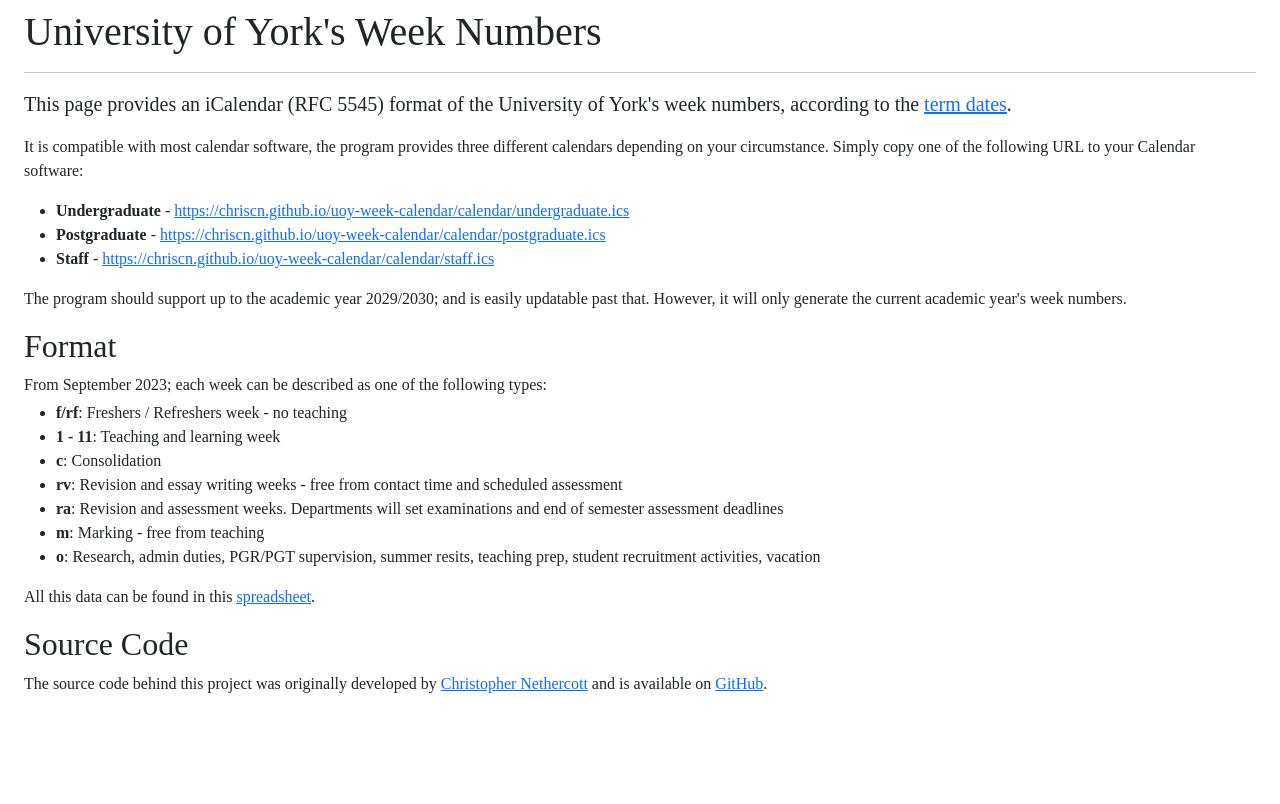
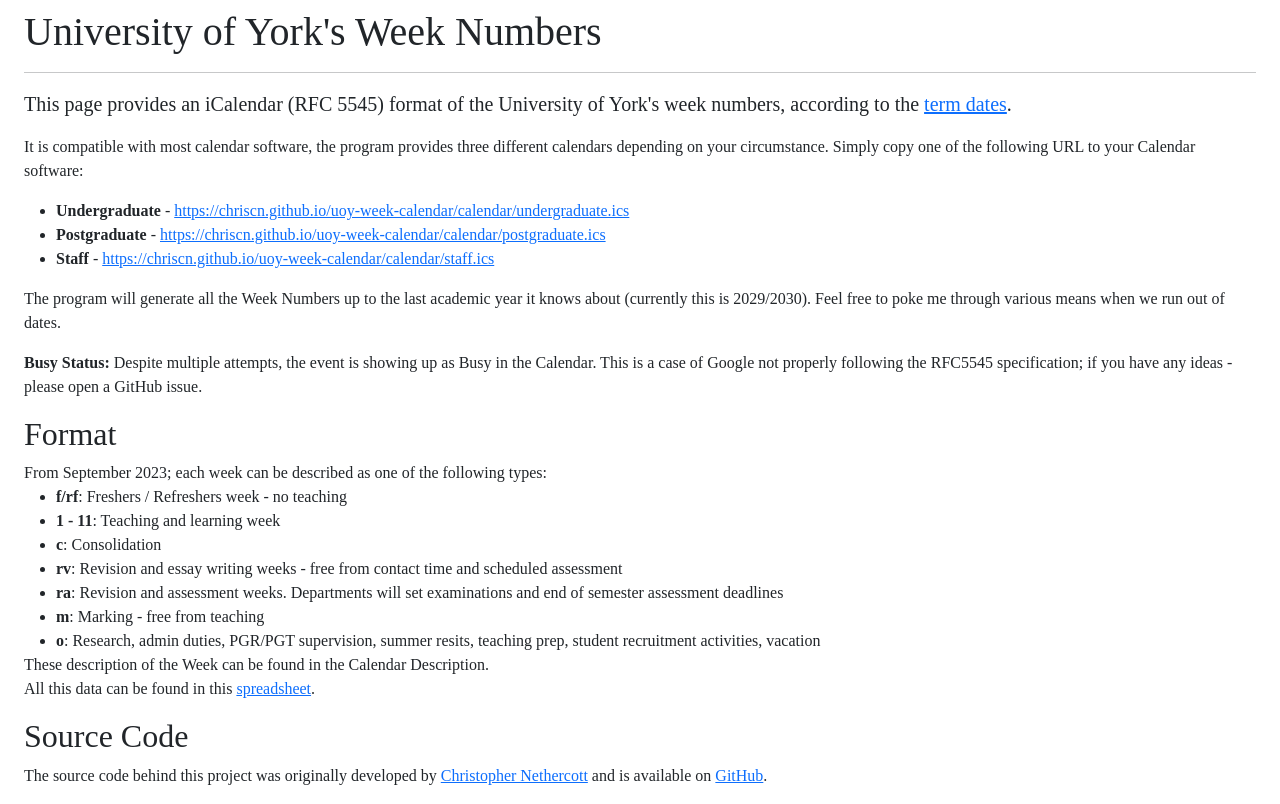
Before and after one commit to markspolakovs/uoy-week-calendar, a website: page src/public/index.html in a window 1280 px wide. Drawn offline with nearby package versions, Linux system fonts and the light colour scheme.

Commit message:
Updated page

```diff
--- a/src/public/index.html
+++ b/src/public/index.html
@@ -25,10 +25,11 @@
                 <li><b>Postgraduate</b> - <a href="https://chriscn.github.io/uoy-week-calendar/calendar/postgraduate.ics">https://chriscn.github.io/uoy-week-calendar/calendar/postgraduate.ics</a></li>
                 <li><b>Staff</b> - <a href="https://chriscn.github.io/uoy-week-calendar/calendar/staff.ics">https://chriscn.github.io/uoy-week-calendar/calendar/staff.ics</a></li>
             </ul>
-            <p>The program should support up to the academic year 2029/2030; and is easily updatable past that. However, it will only generate the current academic year's week numbers.</p>
+            <p>The program will generate all the Week Numbers up to the last academic year it knows about (currently this is 2029/2030). Feel free to poke me through various means when we run out of dates.</p>
+            <p><b>Busy Status:</b> Despite multiple attempts, the event is showing up as Busy in the Calendar. This is a case of Google not properly following the RFC5545 specification; if you have any ideas - please open a GitHub issue.</p>
             <h2>Format</h2>
-            <p class="mb-1">From September 2023; each week can be described as one of the following types:</p>
-            <ul>
+            <p class="mb-0">From September 2023; each week can be described as one of the following types:</p>
+            <ul class="mb-0">
                 <li><b>f/rf</b>: Freshers / Refreshers week - no teaching</li>
                 <li><b>1 - 11</b>: Teaching and learning week</li>
                 <li><b>c</b>: Consolidation</li>
@@ -37,6 +38,7 @@
                 <li><b>m</b>: Marking - free from teaching</li>
                 <li><b>o</b>: Research, admin duties, PGR/PGT supervision, summer resits, teaching prep, student recruitment activities, vacation</li>
             </ul>
+            <p class="m-0">These description of the Week can be found in the Calendar Description.</p>
             <p>All this data can be found in this <a href="https://docs.google.com/spreadsheets/d/1eJh5MMKvYYo0bjGf5IekGv-TGZrouPLa7y55KBcvCPI/edit?usp=sharing" target="_blank">spreadsheet</a>.</p>
             <h2>Source Code</h2>
             <p>The source code behind this project was originally developed by <a href="https://chrisnethercott.co.uk" target="_blank">Christopher Nethercott</a> and is available on <a href="https://github.com/chriscn/uoy-week-calendar">GitHub</a>.</p>
```
